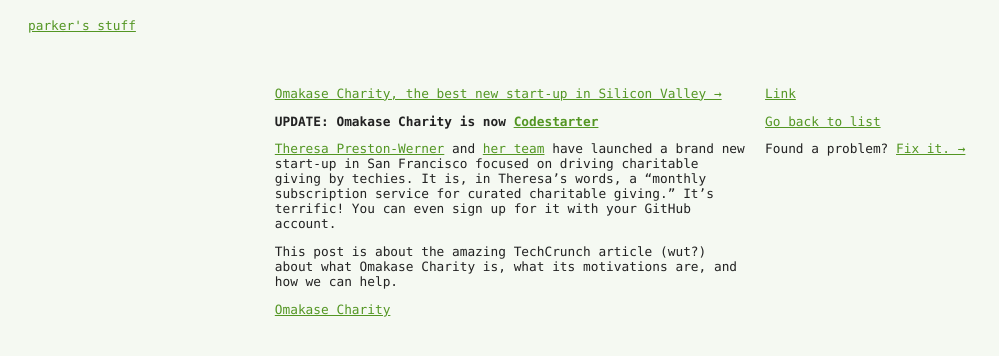
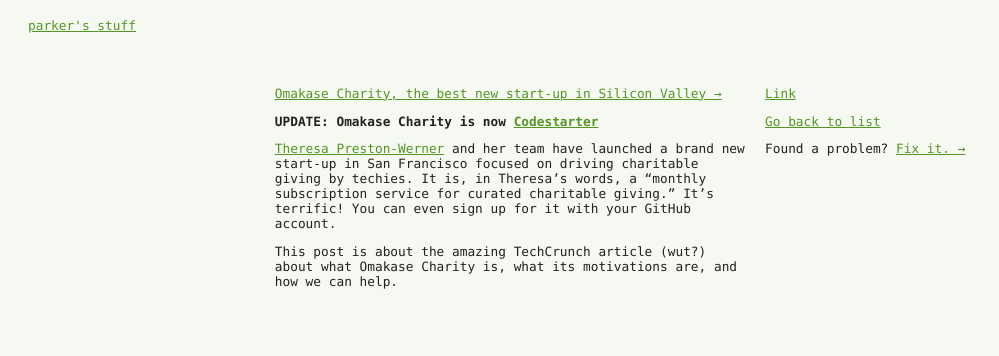
Before and after one commit to parkr/stuff, a Jekyll site: the page built from _posts/2013-11-27-omakase-charity.markdown, in a window 1280 px wide. Shown: the top 356 px of the page, without its empty margins (0-999 px from the left). Built offline with Jekyll 4.4.1, drawn with Linux system fonts in a browser that asks for light colours; Markdown is read by kramdown in place of the engine named in the settings.

Commit message:
omakasecharity.org is dead.

```diff
--- a/_posts/2013-11-27-omakase-charity.markdown
+++ b/_posts/2013-11-27-omakase-charity.markdown
@@ -7,7 +7,7 @@
 
 **UPDATE: Omakase Charity is now [Codestarter](https://codestarter.org/)**
 
-[Theresa Preston-Werner][] and [her team](http://omakasecharity.org/about) have
+[Theresa Preston-Werner](https://twitter.com/tpdubs2) and her team have
 launched a brand new start-up in San Francisco focused on driving charitable
 giving by techies. It is, in Theresa's words, a "monthly subscription service
 for curated charitable giving." It's terrific! You can even sign up for it with
@@ -15,7 +15,3 @@
 
 This post is about the amazing TechCrunch article (wut?) about what Omakase
 Charity is, what its motivations are, and how we can help.
-
-[Omakase Charity](http://omakasecharity.org)
-
-[Theresa Preston-Werner]: https://twitter.com/tpdubs2
```
